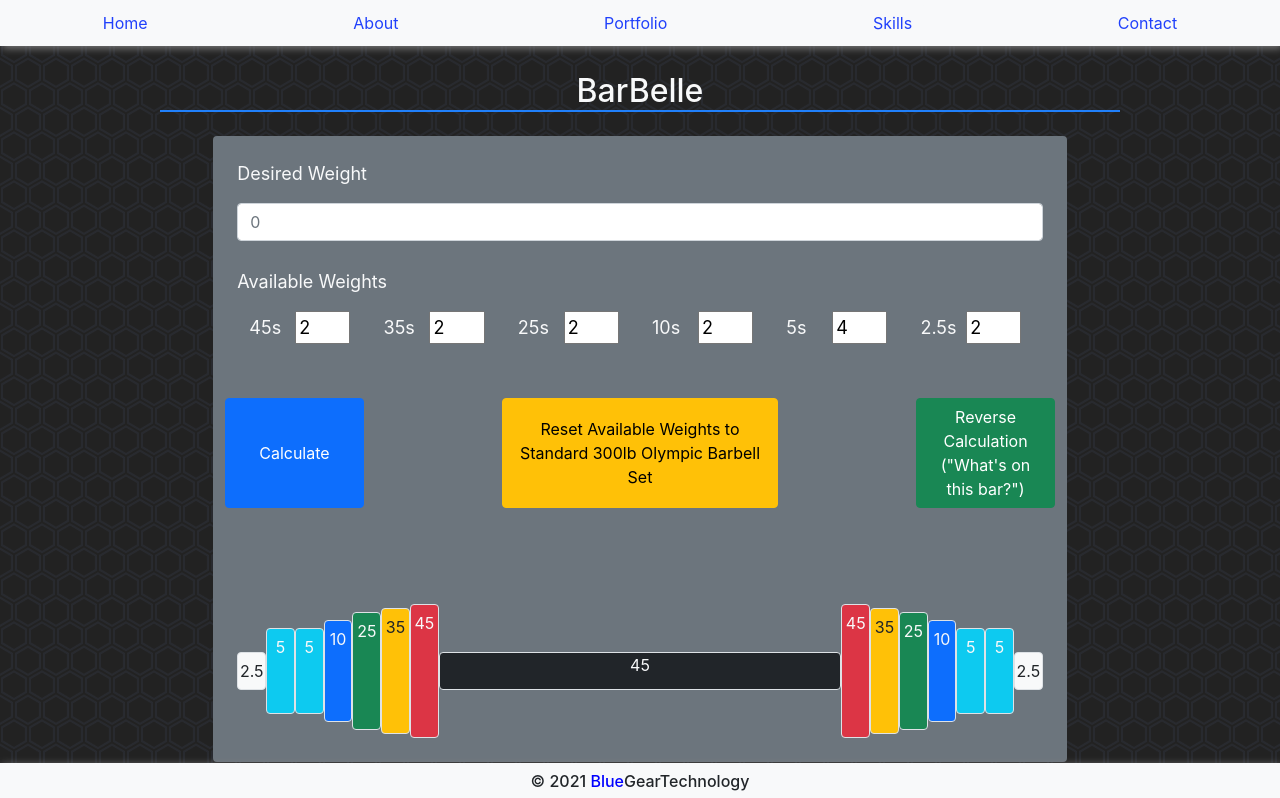
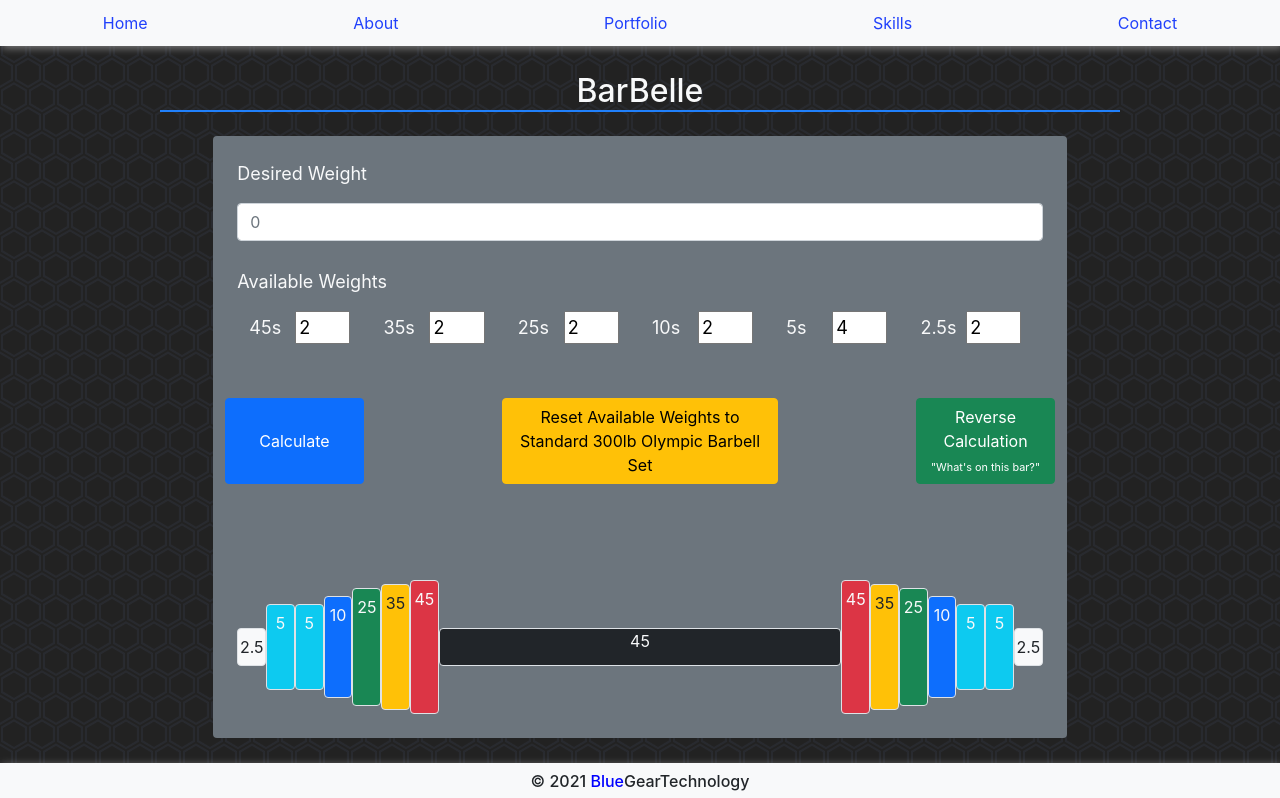
Before and after one commit to bluegeartechnology/portfolio, a React (Create React App) app: page /BarBelle in a window 1280 px wide. Shown: the top 798 px of the page. Built offline with nearby package versions, Linux system fonts and the light colour scheme.

Commit message:
Added scaling to BarBelle's Reverse Calculation button explanation text.

```diff
--- a/src/pages/projects/BarBelle.js
+++ b/src/pages/projects/BarBelle.js
@@ -376,7 +376,7 @@ const BarBelle = () => {
                     <div className="d-flex row justify-content-between">
                         <button className="btn btn-primary col-4 col-lg-2" onClick={(e) => calculateWeights(e)}>Calculate</button>
                         <button className="btn btn-warning col-6 col-md-4" onClick={(e) => setStandardOlympic(e)}>Reset Available Weights to <br />Standard 300lb Olympic Barbell Set</button>
-                        <button className="btn btn-success col-4 col-lg-2" onClick={(e) => reverseCalculateWeights(e)}>Reverse Calculation ("What's on this bar?") </button>
+                        <button className="btn btn-success col-4 col-lg-2" onClick={(e) => reverseCalculateWeights(e)}>Reverse Calculation<br /><span style={{ 'font-size': '0.85vw' }}>"What's on this bar?"</span> </button>
                     </div>
 
                     <div id="finalWeights" className='p-4 mx-auto col-10 text-center '></div>
```
